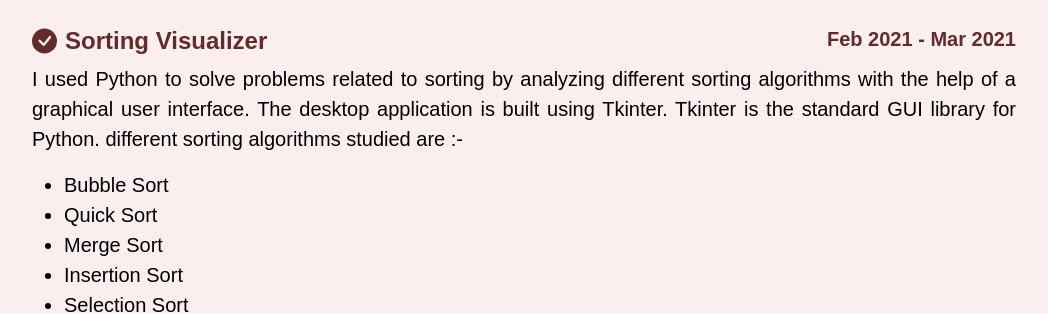
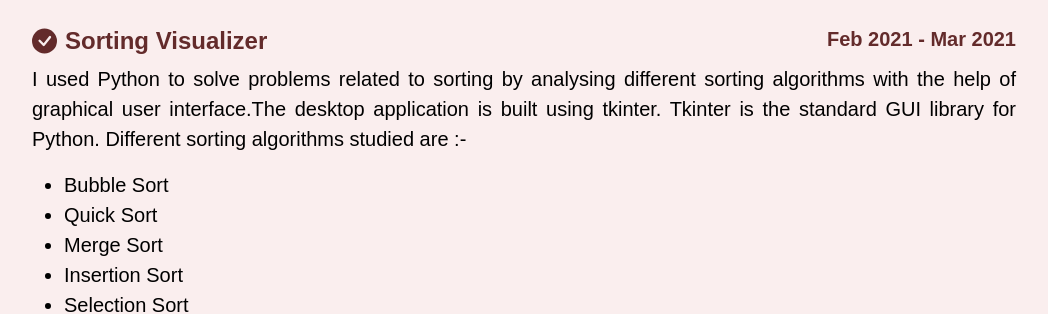
Before and after one commit to harshbalpande55/cv, a plain HTML site: page index.html in a window 1280 px wide. Shown: the part 2134-2448 px from the top of the page, without its empty margins (116-1164 px from the left). Drawn offline with nearby package versions, Linux system fonts and the light colour scheme.

Commit message:
Update index.html

```diff
--- a/index.html
+++ b/index.html
@@ -201,8 +201,10 @@
                         </div>
                     </div>
                     <p class="degree" >
-                        I used Python to solve problems related to sorting by analyzing different sorting algorithms
-                        with the help of a graphical user interface. The desktop application is built using Tkinter. Tkinter is the standard GUI library for Python.          different sorting algorithms studied are :-
+                        I used Python to solve problems related to sorting by analysing different sorting algorithms
+                        with the help of graphical user interface.The desktop application is built using tkinter.
+                        Tkinter is the standard GUI library for Python.
+                        Different sorting algorithms studied are :-
                         <ul class="degree" >
                             <li style="text-align: left;">Bubble Sort</li>
                             <li style="text-align: left;">Quick Sort</li>
```
